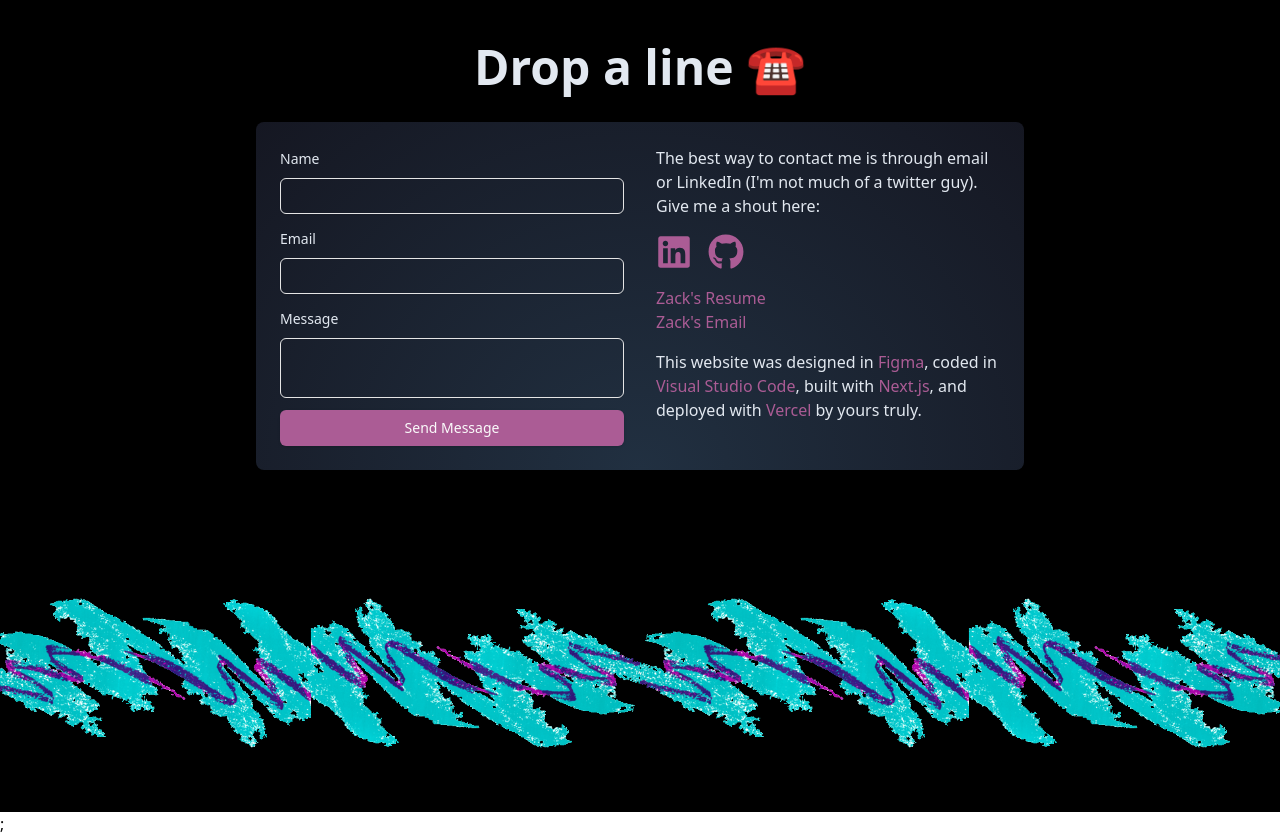
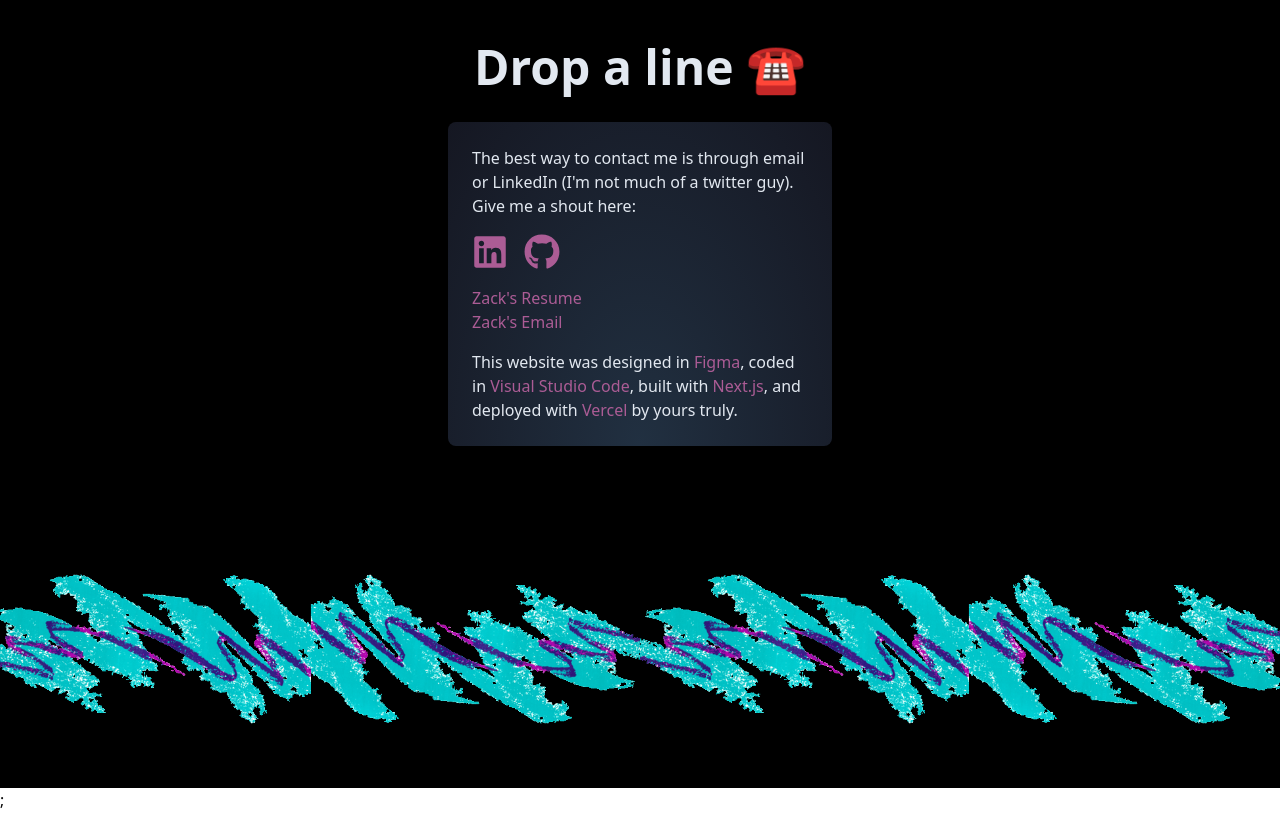
Before and after one commit to zackhanni/zachary.works, a Next.js app: page / in a window 1280 px wide. Shown: the part 5000-5836 px from the top of the page. After the commit the page ends 5812 px from the top, so only its background shows below. Built offline with nearby package versions, Linux system fonts and the light colour scheme.

Commit message:
removed contact form

```diff
--- a/app/components/Contact.tsx
+++ b/app/components/Contact.tsx
@@ -87,8 +87,8 @@ export default function Contact() {
         <div className="w-full flex items-center justify-center z-10 sticky top-0 backdrop-blur h-[110px]">
           <h2 className="text-5xl font-bold text-slate-200 ">Drop a line ☎️</h2>
         </div>
-        <div className="grid grid-cols-1 sm:grid-cols-2 gap-8 radial-gradient p-6 rounded-lg max-w-screen-md mx-auto">
-          <div className="">
+        <div className="radial-gradient p-6 rounded-lg max-w-sm mx-auto">
+          {/* <div className="">
             <Form {...form}>
               <form
                 onSubmit={form.handleSubmit(onSubmit)}
@@ -146,7 +146,7 @@ export default function Contact() {
                 </Button>
               </form>
             </Form>
-          </div>
+          </div> */}
           <div className=" space-y-4">
             <p>
               The best way to contact me is through email or LinkedIn (I&apos;m
@@ -173,7 +173,7 @@ export default function Contact() {
             </div>
             <div className="flex flex-col">
               <a
-                href="https://docs.google.com/document/d/1SzLNz6jHUPfvxQVEV21YptKuoyBZ6UFzQjmPckXFGQY/edit?usp=drive_link"
+                href="https://docs.google.com/document/d/1SzLNz6jHUPfvxQVEV21YptKuoyBZ6UFzQjmPckXFGQY/edit?usp=sharing"
                 target="blank"
                 className="hover:underline hover:text-[#2CA5B8] text-[#AB5C95]"
               >
```
